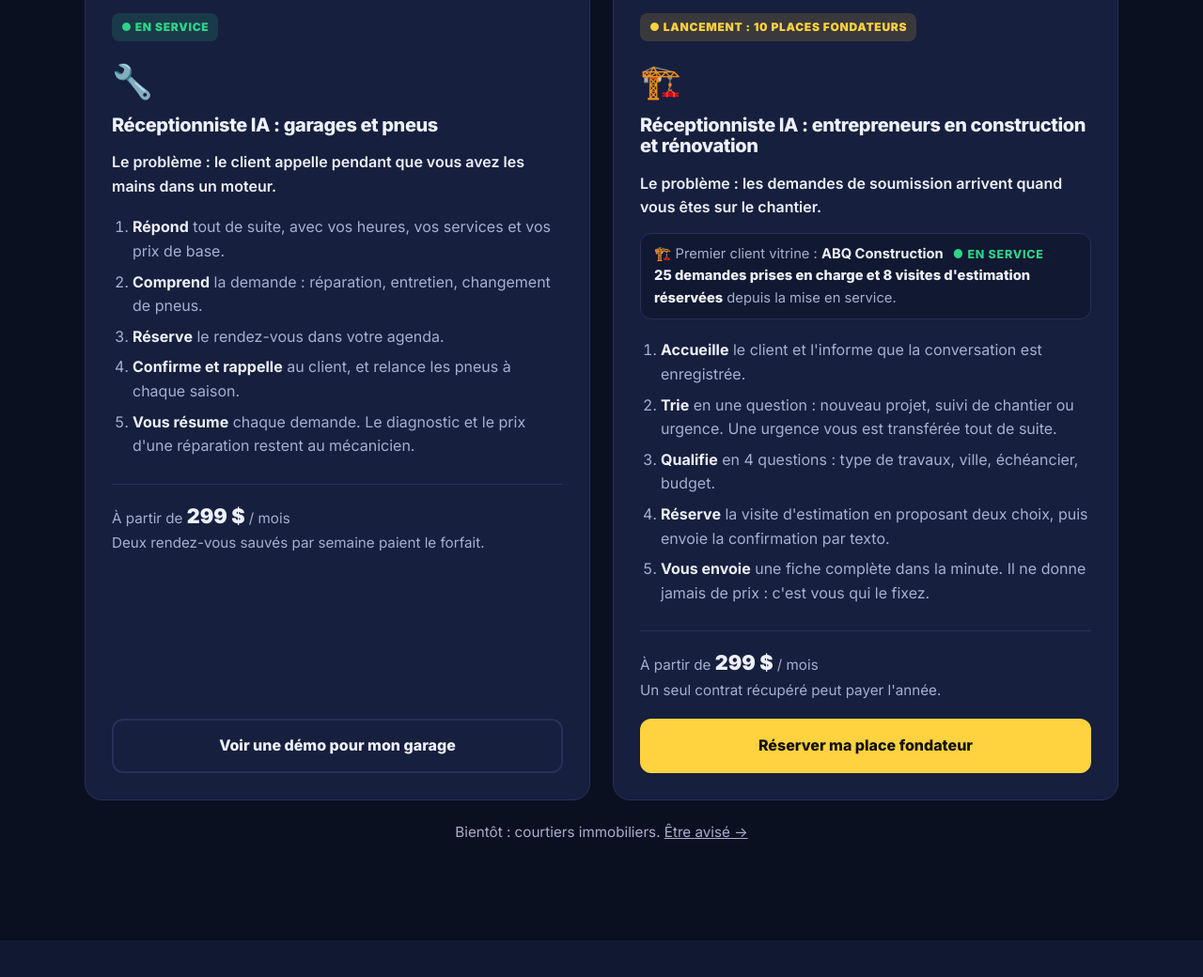
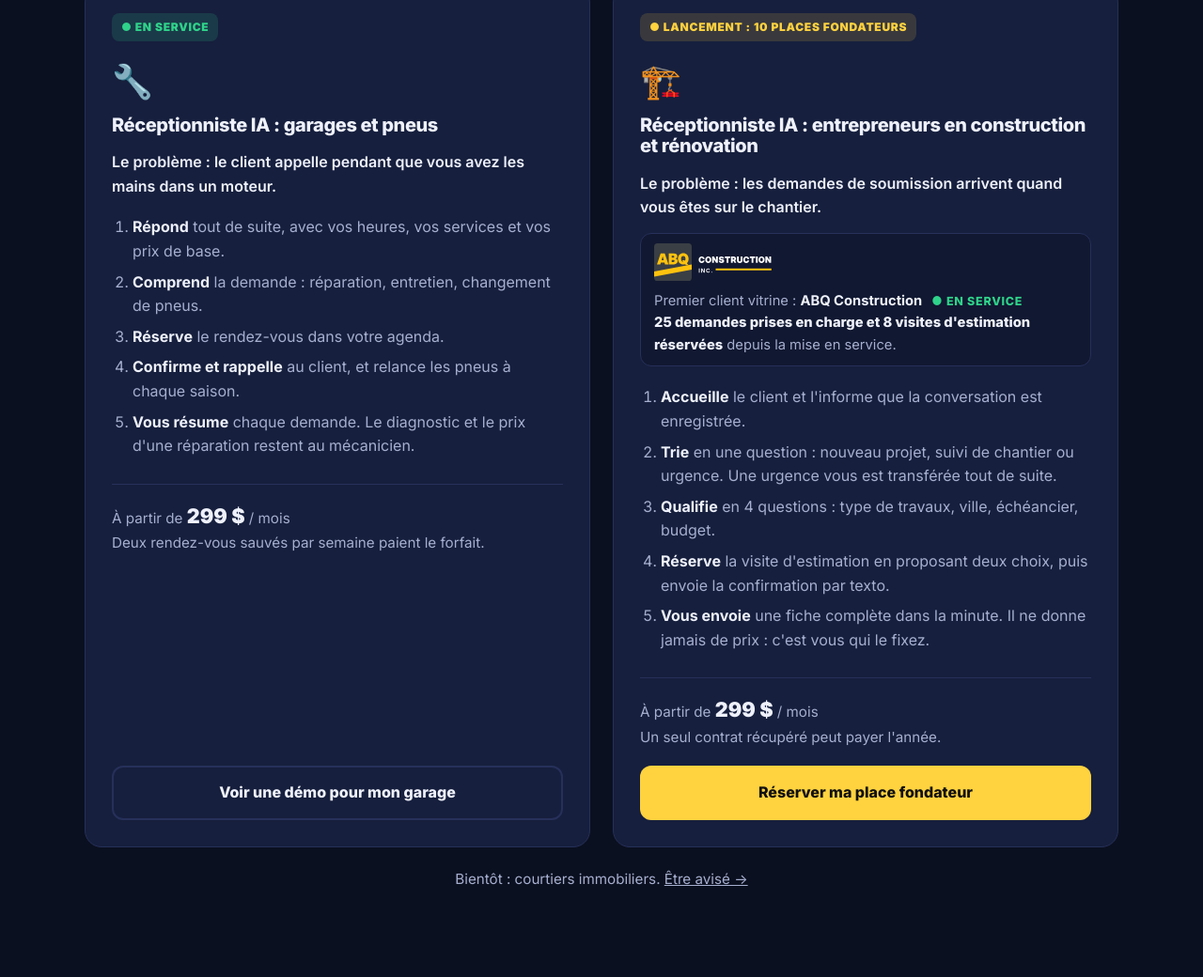
Before and after one commit to thebestofer/flowba, a plain HTML site: page index.html in a window 1280 px wide. Shown: the part 1947-2987 px from the top of the page at 94% size. Drawn offline with Linux system fonts and the light colour scheme.

Commit message:
Logo ABQ Construction (Le bloc) sur la fiche construction
Co-Authored-By: Claude Opus 5.5 <noreply@anthropic.com>
Claude-Session: https://claude.ai/code/session_01Det2LnUX7iqGvWdQ5QSNHi

```diff
--- a/index.html
+++ b/index.html
@@ -205,6 +205,7 @@ footer a:hover{color:var(--text)}
 .product ol li b{color:var(--text)}
 .showcase{margin:0 0 16px!important;padding:10px 14px;border:1px solid var(--line);border-radius:12px;background:var(--bg2);font-size:.92rem}
 .showcase b{color:var(--text)}
+.showcase-logo{display:block;height:40px;width:auto;margin-bottom:10px}
 .showcase .stat{color:var(--text);font-weight:800}
 .showcase span{color:var(--green);font-weight:800;font-size:.78rem;text-transform:uppercase;letter-spacing:.06em;margin-left:6px}
 .product .from{border-top:1px solid var(--line);padding-top:16px;margin-bottom:18px;color:var(--muted);font-size:.95rem}
@@ -360,7 +361,7 @@ footer a:hover{color:var(--text)}
         <h3>Réceptionniste IA : entrepreneurs en construction et rénovation</h3>
         <p class="problem">Le problème : les demandes de soumission arrivent quand vous êtes sur le chantier.</p>
         <!-- ABQ Construction : en service, confirmé par Bat le 19 novembre 2026. -->
-        <p class="showcase">🏗️ Premier client vitrine : <b>ABQ Construction</b> <span class="on">● en service</span><br><strong class="stat">25 demandes prises en charge et 8 visites d'estimation réservées</strong> depuis la mise en service.</p>
+        <p class="showcase"><img class="showcase-logo" src="assets/abq-construction-logo.svg" alt="Logo ABQ Construction" width="128" height="40">Premier client vitrine : <b>ABQ Construction</b> <span class="on">● en service</span><br><strong class="stat">25 demandes prises en charge et 8 visites d'estimation réservées</strong> depuis la mise en service.</p>
         <ol>
           <li><b>Accueille</b> le client et l'informe que la conversation est enregistrée.</li>
           <li><b>Trie</b> en une question : nouveau projet, suivi de chantier ou urgence. Une urgence vous est transférée tout de suite.</li>
```
Also changed, not shown: assets/abq-construction-logo.svg (added), 1 other file.
